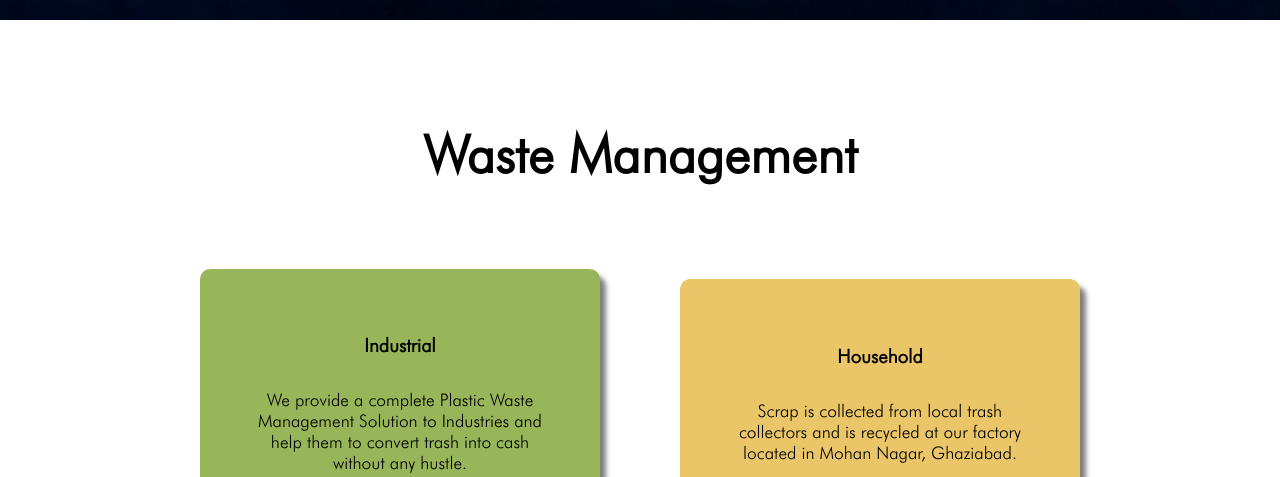
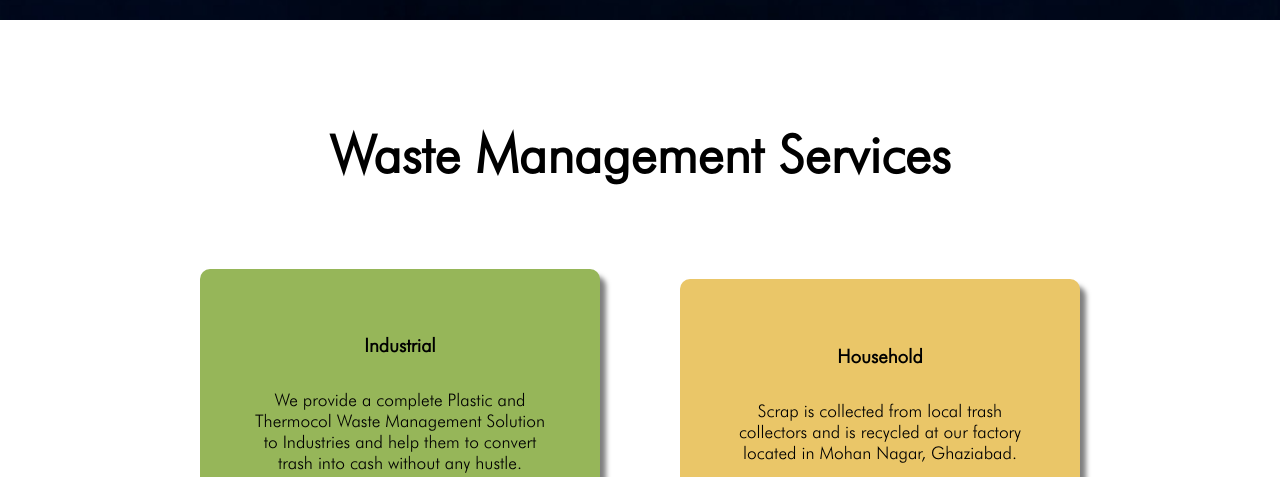
Before and after one commit to ankur198/thermowasteSolution, a plain HTML site: page index.html in a window 1280 px wide. Shown: the part 880-1357 px from the top of the page. Drawn offline with Linux system fonts and the light colour scheme.

Commit message:
thermocol add

```diff
--- a/index.html
+++ b/index.html
@@ -12,7 +12,7 @@
     <meta name="viewport" content="width=device-width, initial-scale=1.0">
     <meta http-equiv="X-UA-Compatible" content="ie=edge">
     <link rel="stylesheet" href="style.css">
-    <title>Thermowaste Solutions - Authorized Plastic Recycling</title>
+    <title>Thermowaste Solutions - Authorized Plastic and Thermocol Recycling</title>
 </head>
 
 <body>
@@ -55,13 +55,14 @@
     <!-- <div class=spacer></div> -->
 
     <section class="work">
-        <h1>Waste Management</h1>
+        <h1>Waste Management Services</h1>
         <div class="cards">
 
             <div class="card">
                 <h1>Industrial</h1>
                 <div>
-                    <p>We provide a complete Plastic Waste Management Solution to Industries and help them to convert
+                    <p>We provide a complete Plastic and Thermocol Waste Management Solution to Industries and help them
+                        to convert
                         trash into cash without any hustle.</p>
                     <img src="https://img.icons8.com/color/512/000000/worker-male--v2.png" alt="Worker">
                     <!-- <img src="img/indrustrial.jpg" alt=""> -->
```
